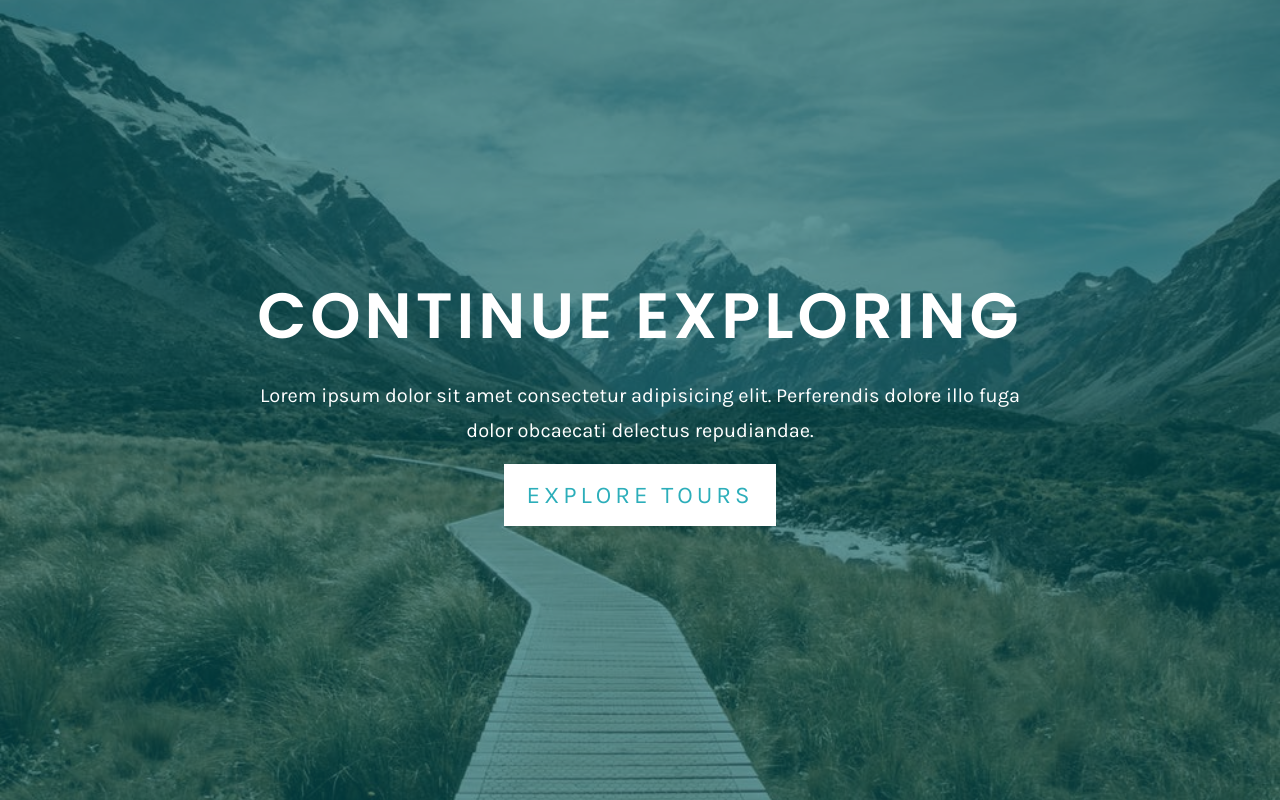
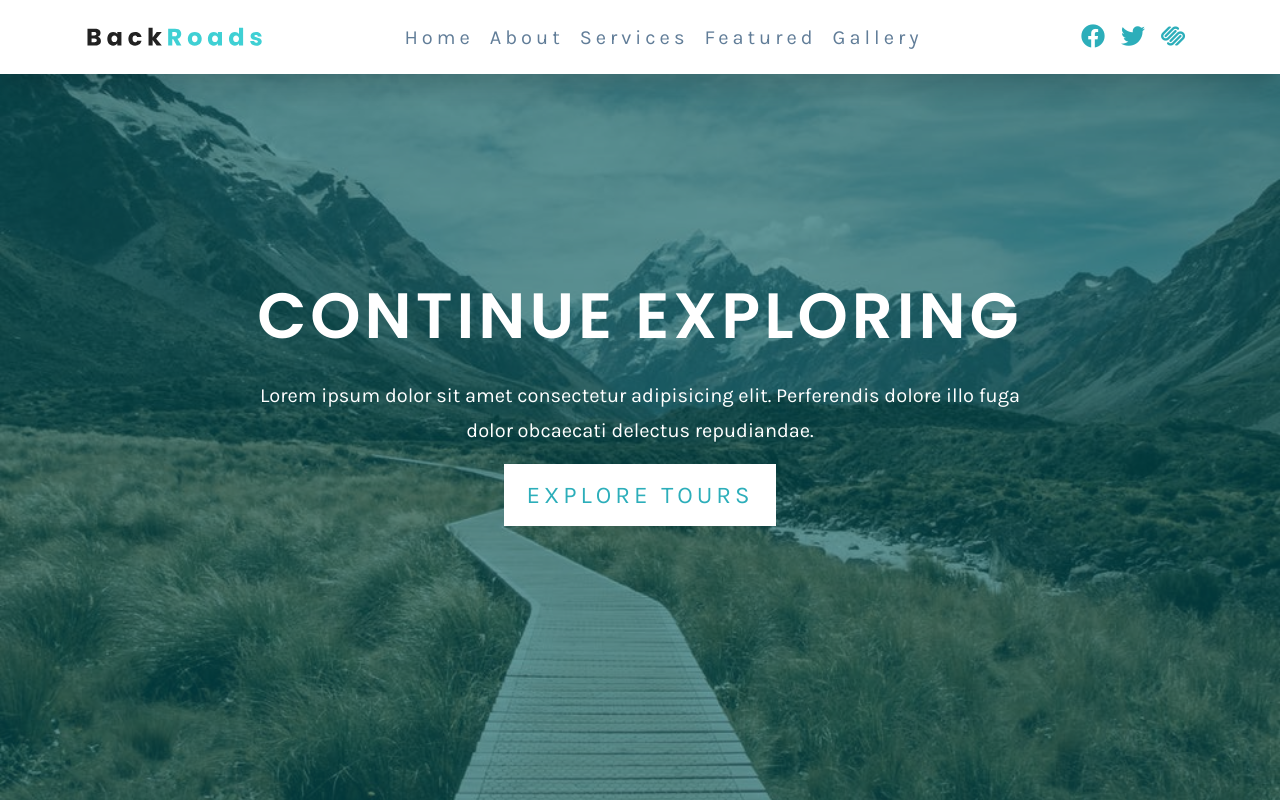
Before and after one commit to Prince10934/backroads-company, a plain HTML site: page index.html in a window 1280 px wide. Both pictures are taken after a click on the link "READ MORE". Shown: the top 800 px of the page. Drawn offline with Linux system fonts and the light colour scheme.

Commit message:
project completed

```diff
--- a/css/style.css
+++ b/css/style.css
@@ -74,6 +74,7 @@ Variables
 html {
   font-size: 100%;
   user-select: none;
+  scroll-behavior: smooth;
 } /*16px*/
 *,
 ::after,
@@ -493,6 +494,72 @@ FOOTER CSS END
 */
 /*
 ===============
+NAVBAR CSS START
+===============
+*/
+
+.navbar {
+  background-color: var(--white);
+  position: fixed;
+  top: 0;
+  z-index: 100;
+  width: 100vw;
+  padding: 0;
+  margin: 0;
+  box-shadow: var(--shadow-4);
+}
+.navbar-center {
+  max-width: 1170px;
+  margin: 0 auto;
+}
+.navbar-social-links {
+  display: none;
+}
+
+.navbar-header {
+  display: flex;
+  align-items: center;
+  justify-content: space-between;
+  padding: 0.5rem 2rem;
+  align-items: center;
+}
+.toggle-btn {
+  display: inline-block;
+  font-size: 2rem;
+  color: var(--clr-primary-7);
+  cursor: pointer;
+}
+
+.navbar-links {
+  margin: 0;
+  padding: 0;
+}
+.navbar-link {
+  display: block;
+  text-transform: capitalize;
+  padding: 0.5rem 2rem;
+  font-size: 1.25rem;
+  color: var(--clr-grey-5);
+  letter-spacing: var(--spacing-1);
+  transition: var(--transition);
+}
+.navbar-link:hover {
+  border-left: 0.5rem solid var(--clr-grey-1);
+  background-color: var(--clr-primary-8);
+  color: var(--clr-grey-1);
+}
+.navbar-links-container {
+  transition: var(--transition);
+  height: 0;
+  overflow: hidden;
+}
+/*
+===============
+NAVBAR CSS END
+===============
+*/
+/*
+===============
 MEDIA QUERIES CSS START
 ===============
 */
@@ -531,6 +598,49 @@ MEDIA QUERIES CSS START
   }
 }
 @media screen and (min-width: 992px) {
+  .toggle-btn {
+    display: none;
+  }
+  .navbar-center {
+    display: flex;
+    justify-content: space-between;
+    align-items: center;
+  }
+  .navbar-links-container {
+    height: auto !important;
+  }
+  .navbar-links {
+    display: flex;
+  }
+  .navbar-link {
+    padding: 0;
+    margin: 0 0.5rem;
+  }
+  .navbar-social-links {
+    display: flex;
+    margin-right: 2rem;
+  }
+  .navbar-social-links li {
+    display: block;
+    position: relative;
+  }
+  .navbar-social-link {
+    color: var(--clr-primary-5);
+    font-size: 1.5rem;
+    transition: var(--transition);
+    margin: 0 0.5rem;
+    position: relative;
+    display: block;
+  }
+  .navbar-social-link:hover {
+    color: var(--clr-primary-7);
+    transform: translateY(-5px);
+  }
+  .navbar-link:hover {
+    border-left: none;
+    background-color: unset;
+    color: var(--clr-primary-5);
+  }
   .contact {
     display: flex;
     align-items: center;
--- a/index.html
+++ b/index.html
@@ -4,6 +4,7 @@
     <meta charset="UTF-8" />
     <meta http-equiv="X-UA-Compatible" content="IE=edge" />
     <meta name="viewport" content="width=device-width, initial-scale=1.0" />
+    <link rel="shortcut icon" href="./images/favicon.ico" type="image/x-icon" />
     <!-- START OF TITLE  -->
     <title>Backroads Company</title>
     <!-- END OF TITLE  -->
@@ -27,6 +28,56 @@
     <!-- END OF CUSTOM STYLE SHEET -->
   </head>
   <body>
+    <!-- START OF NAVBAR -->
+    <nav class="navbar">
+      <section class="navbar-center">
+        <div class="navbar-header">
+          <img src="./images/logo.svg" alt="" />
+          <span class="toggle-btn" id="toggle-btn">
+            <i class="fas fa-bars"></i>
+          </span>
+        </div>
+        <!-- START OF FOOTER LINKS -->
+        <div class="navbar-links-container">
+          <ul class="navbar-links">
+            <li><a href="#home" class="navbar-link scroll-link">home</a></li>
+            <li><a href="#about" class="navbar-link scroll-link">about</a></li>
+            <li>
+              <a href="#services" class="navbar-link scroll-link">services</a>
+            </li>
+            <li>
+              <a href="#featured" class="navbar-link scroll-link">featured</a>
+            </li>
+            <li>
+              <a href="#gallery" class="navbar-link scroll-link">gallery</a>
+            </li>
+          </ul>
+        </div>
+        <!-- END OF navbar LINKS -->
+
+        <!-- START OF navbar SOCIAL LINKS -->
+        <ul class="navbar-social-links">
+          <li>
+            <a href="https://facebook.com" class="navbar-social-link">
+              <i class="fab fa-facebook"></i>
+            </a>
+          </li>
+          <li>
+            <a href="https://twitter.com" class="navbar-social-link">
+              <i class="fab fa-twitter"></i>
+            </a>
+          </li>
+          <li>
+            <a href="https://squarespace.com" class="navbar-social-link">
+              <i class="fab fa-squarespace"></i>
+            </a>
+          </li>
+        </ul>
+        <!-- END OF navbar SOCIAL LINKS -->
+      </section>
+    </nav>
+    <!-- END OF NAVBAR -->
+
     <!-- START OF HEADER -->
     <header id="home">
       <div class="hero">
@@ -36,7 +87,9 @@
             Lorem ipsum dolor sit amet consectetur adipisicing elit. Perferendis
             dolore illo fuga dolor obcaecati delectus repudiandae.
           </p>
-          <a href="#" class="btn btn-banner">explore tours</a>
+          <a href="#featured" class="btn btn-banner scroll-link"
+            >explore tours</a
+          >
         </div>
       </div>
     </header>
@@ -69,7 +122,7 @@
             officiis non, nam deleniti odio! Distinctio eveniet fugiat ratione
             reprehenderit.
           </p>
-          <a href="#" class="btn btn-about">read more</a>
+          <a href="#home" class="btn btn-about scroll-link">read more</a>
         </div>
       </article>
     </section>
@@ -321,13 +374,21 @@
 
     <!-- START OF FOOTER -->
     <footer class="footer section" id="footer">
+      <!-- START OF FOOTER LINKS -->
       <ul class="footer-links">
-        <li><a href="#home" class="footer-link">home</a></li>
-        <li><a href="#about" class="footer-link">about</a></li>
-        <li><a href="#services" class="footer-link">services</a></li>
-        <li><a href="#featured" class="footer-link">featured</a></li>
-        <li><a href="#gallery" class="footer-link">gallery</a></li>
+        <li><a href="#home" class="footer-link scroll-link">home</a></li>
+        <li><a href="#about" class="footer-link scroll-link">about</a></li>
+        <li>
+          <a href="#services" class="footer-link scroll-link">services</a>
+        </li>
+        <li>
+          <a href="#featured" class="footer-link scroll-link">featured</a>
+        </li>
+        <li><a href="#gallery" class="footer-link scroll-link">gallery</a></li>
       </ul>
+      <!-- END OF FOOTER LINKS -->
+
+      <!-- START OF FOOTER SOCIAL LINKS -->
       <ul class="footer-social-links">
         <li>
           <a href="https://facebook.com" class="footer-social-link">
@@ -345,11 +406,13 @@
           </a>
         </li>
       </ul>
+      <!-- END OF FOOTER SOCIAL LINKS -->
       <p class="copyright">
         copyright &copy; Backroads travel tours company
         <span id="date"> 2021. </span>all rights reserved
       </p>
     </footer>
     <!-- END OF FOOTER -->
+    <script src="./js/app.js"></script>
   </body>
 </html>
--- a/js/app.js
+++ b/js/app.js
@@ -0,0 +1,36 @@
+const toggleBtn = document.getElementById("toggle-btn");
+const navbar = document.querySelector(".navbar");
+
+const outerContainer = document.querySelector(".navbar-links-container");
+const innerContainer = document.querySelector(".navbar-links");
+toggleBtn.addEventListener("click", () => {
+  const height = outerContainer.getBoundingClientRect().height;
+  if (height === 0) {
+    const newHeight = innerContainer.getBoundingClientRect().height;
+    outerContainer.style.height = newHeight + "px";
+  } else {
+    outerContainer.style.height = 0;
+  }
+});
+const links = document.querySelectorAll(".scroll-link");
+links.forEach((link) => {
+  link.addEventListener("click", (e) => {
+    e.preventDefault();
+    outerContainer.style.height = 0;
+    const newHeight = innerContainer.getBoundingClientRect().height;
+    const id = link.getAttribute("href").slice(1);
+    const element = document.getElementById(id);
+    const height = navbar.getBoundingClientRect().height;
+    let value = 0;
+    if (window.innerWidth < 992) {
+      value = element.offsetTop - height + newHeight;
+    } else {
+      value = element.offsetTop - height;
+    }
+    window.scrollTo({
+      lett: 0,
+      top: value,
+      behavior: "smooth",
+    });
+  });
+});
```
